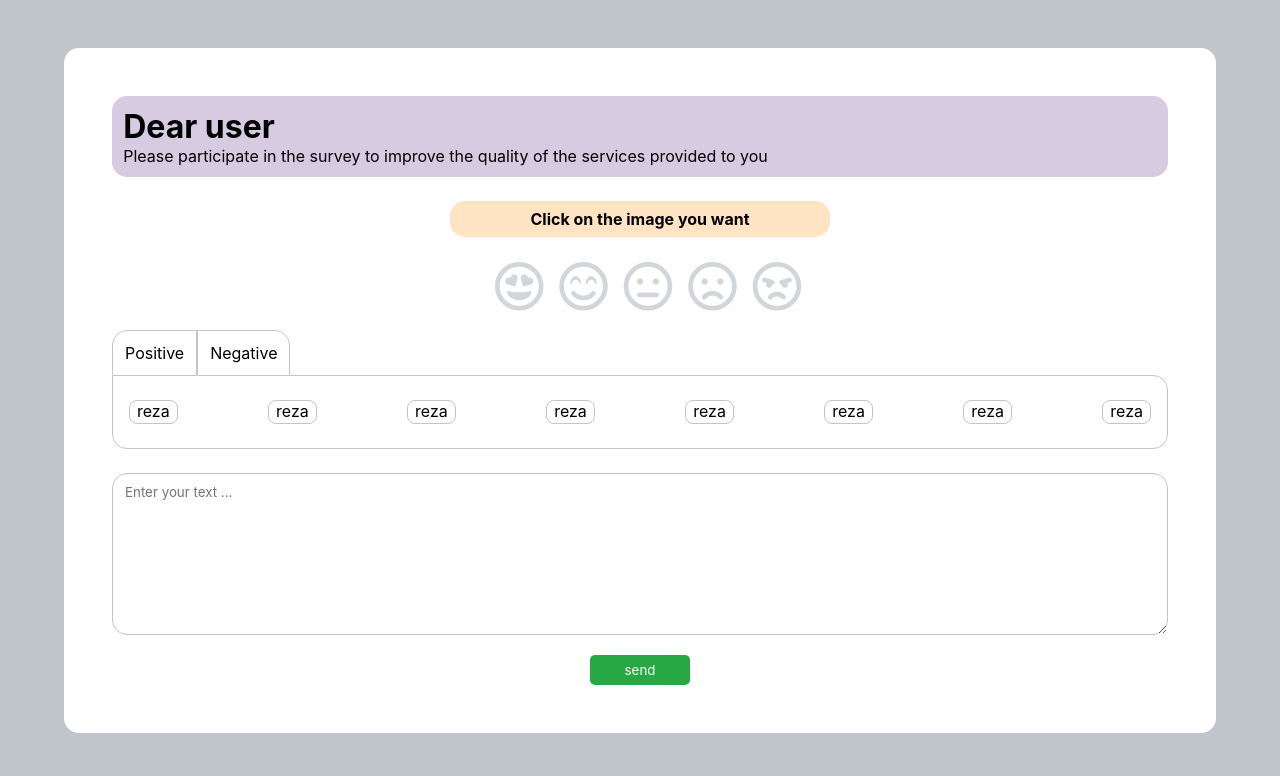
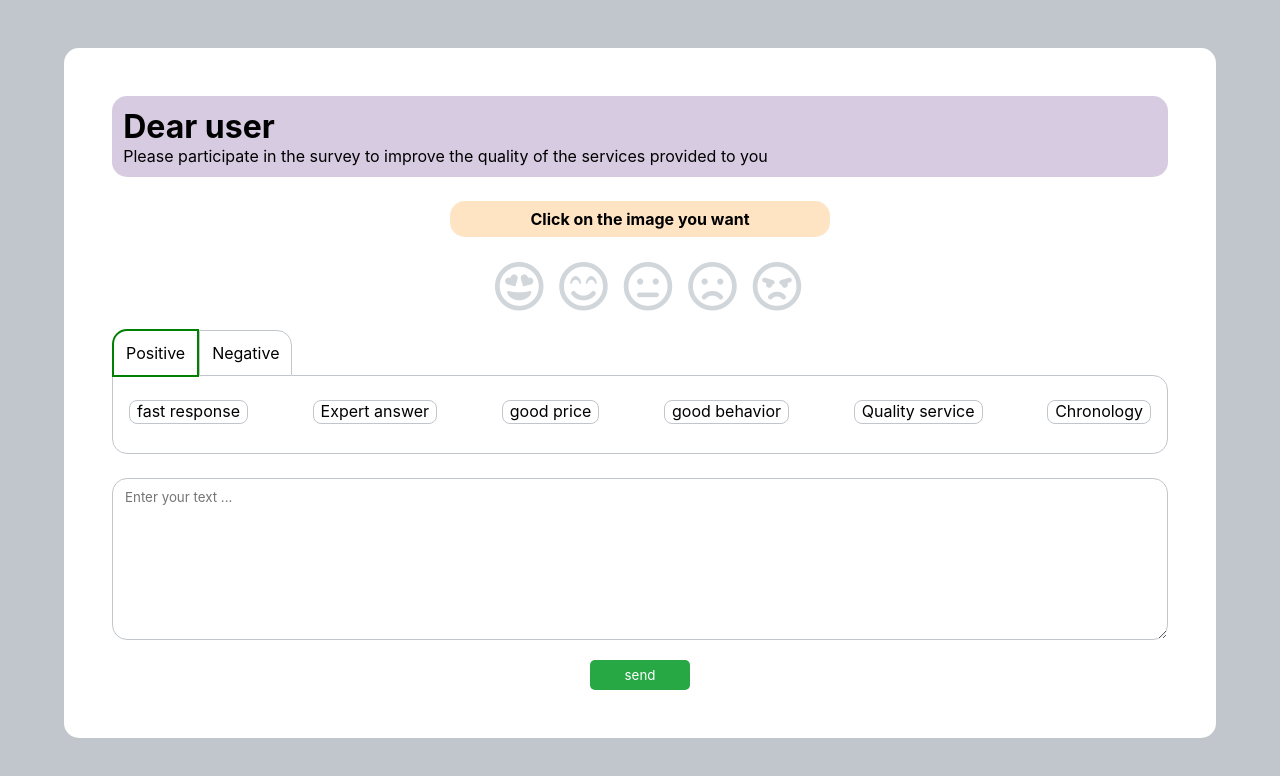
Before and after one commit to RezaAkrami/pollproject, a React (Create React App) app: page / in a window 1280 px wide. Shown: the top 776 px of the page. Built offline with nearby package versions, Linux system fonts and the light colour scheme.

Commit message:
show items and Change toggle style

```diff
--- a/src/components/Poll.js
+++ b/src/components/Poll.js
@@ -1,9 +1,15 @@
-import React , {useState} from 'react';
+import React , {useState,useRef ,useEffect} from 'react';
 import styles from '../style/poll.module.scss';
 
 const Poll = () => {
 
+    // states
     const [ quality , setQuality ] = useState("");
+    const [toggle, setToggle] = useState(true);
+
+    //refs
+    const positive = useRef(null);
+    const negative = useRef(null);
 
     // Entry of the quality level into the state - Five out of five
     const qualityHandler = e =>{
@@ -21,6 +27,20 @@ const Poll = () => {
             setQuality("1");
         }
     };
+
+    // Change toggle style
+    useEffect(()=>{
+        if(toggle){
+            toggleStyle(positive,"green",negative);
+        }else{
+            toggleStyle(negative,"red",positive);
+        }
+    } , [toggle]);
+
+    function toggleStyle(enableState,color,disableState) {
+        enableState.current.style.border = `2px solid ${color}`;
+        disableState.current.style.border = "1px solid #c1c6cc";
+    }
 
     return (
         <div>
@@ -45,19 +65,34 @@ const Poll = () => {
 
                         <div className={styles.points}>
                             <div className={styles.btn}>
-                                <span id={styles.positive}>Positive</span>
-                                <span id={styles.negative}>Negative</span>
+                                <span className={styles.positive} ref={positive} onClick={()=>setToggle(true)}>Positive</span>
+                                <span className={styles.negative} ref={negative} onClick={()=>setToggle(false)}>Negative</span>
                             </div>
 
                             <div className={styles.questions}>
-                                <span>reza</span>
-                                <span>reza</span>
-                                <span>reza</span>
-                                <span>reza</span>
-                                <span>reza</span>
-                                <span>reza</span>
-                                <span>reza</span>
-                                <span>reza</span>
+                                {toggle
+                                ?
+                                    <>
+                                        <span>fast response</span>
+                                        <span>Expert answer</span>
+                                        <span>good price</span>
+                                        <span>good behavior</span>
+                                        <span>Quality service</span>
+                                        <span>Chronology</span>
+                                    </>
+                                :
+                                    <>
+                                        <span>slow response</span>
+                                        <span>Unexpert answer</span>
+                                        <span>Bad price</span>
+                                        <span>‌Bad behavior</span>
+                                        <span>Bad service</span>
+                                        <span>Careless</span>
+                                    </>
+                                }
+
+
+
                             </div>
 
                         </div>
--- a/src/style/poll.module.scss
+++ b/src/style/poll.module.scss
@@ -59,13 +59,14 @@ form{
                         border: 1px solid #c1c6cc;
                         padding: 12px;
                         background-color: white;
+                        cursor: pointer;
                     }
 
-                    #positive{
+                    .positive{
                         border-top-left-radius: 15px;
                     }
 
-                    #negative{
+                    .negative{
                         border-top-right-radius: 15px;
                         margin-bottom: 1px;
                     }
@@ -75,6 +76,7 @@ form{
                     display: flex;
                     justify-content: space-between;
                     align-items: center;
+                    flex-wrap: wrap;
                     padding: 1.5rem 1rem;
                     border: 1px solid #c1c6cc;
                     margin-bottom: 1.5rem;
@@ -87,6 +89,7 @@ form{
                         padding:0 7px 2px;
                         border-radius: 8px;
                         cursor: pointer;
+                        margin-bottom: 5px;
                     }
                 }
 
```
